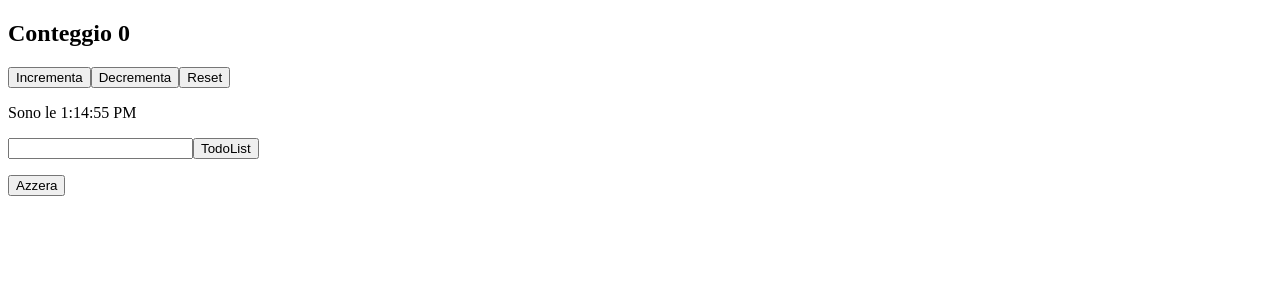
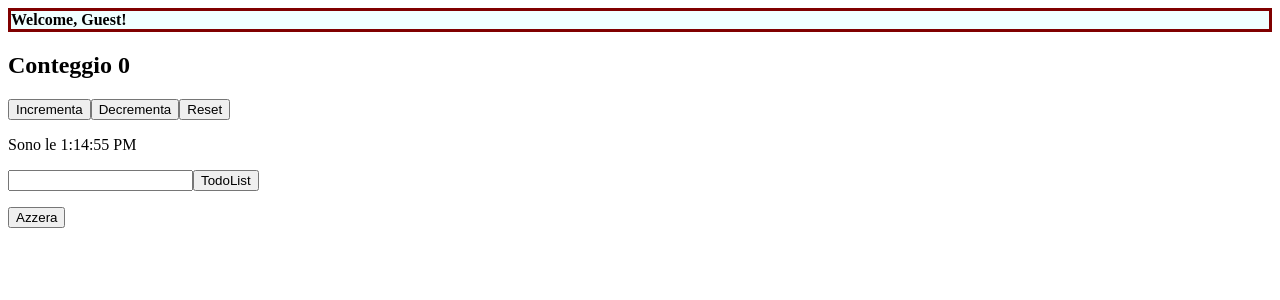
Before and after one commit to St3fan097/react_es, a React (Vite) app in the folder react-es_1/: page / in a window 1280 px wide. Shown: the top 300 px of the page. Built offline with nearby package versions, Linux system fonts and the light colour scheme.

Commit message:
exercise-31

```diff
--- a/react-es_1/src/app.jsx
+++ b/react-es_1/src/app.jsx
@@ -2,6 +2,7 @@
 import { TodoList } from "./TodoList";
 import { Clock } from "./clock";
 import { Counter } from "./counter";
+import { Welcome } from "./welcome";
 
 
 
@@ -10,6 +11,7 @@ export function App() {
 
     return (
         <div>
+            <Welcome/>
             <Counter valoreIniziale={0} incremento={1} />
             <Clock />
            <TodoList/>
--- /dev/null
+++ b/react-es_1/src/index.css
@@ -0,0 +1,4 @@
+.welcome{
+    background-color: azure;
+    border: 3px solid maroon;
+}
--- a/react-es_1/src/index.jsx
+++ b/react-es_1/src/index.jsx
@@ -1,6 +1,6 @@
-import { StrictMode } from "react";
 import { App } from "./app";
 import { createRoot } from "react-dom/client"
 
+import "./index.css"
 
 createRoot(document.getElementById("root")).render(<App/>)
--- a/react-es_1/src/welcome.jsx
+++ b/react-es_1/src/welcome.jsx
@@ -1,6 +1,6 @@
 export function Welcome({name}) {
     return (
-        <div>
+        <div className="welcome">
             <strong>Welcome, {name || "Guest"}!</strong>
 
         </div>
```
